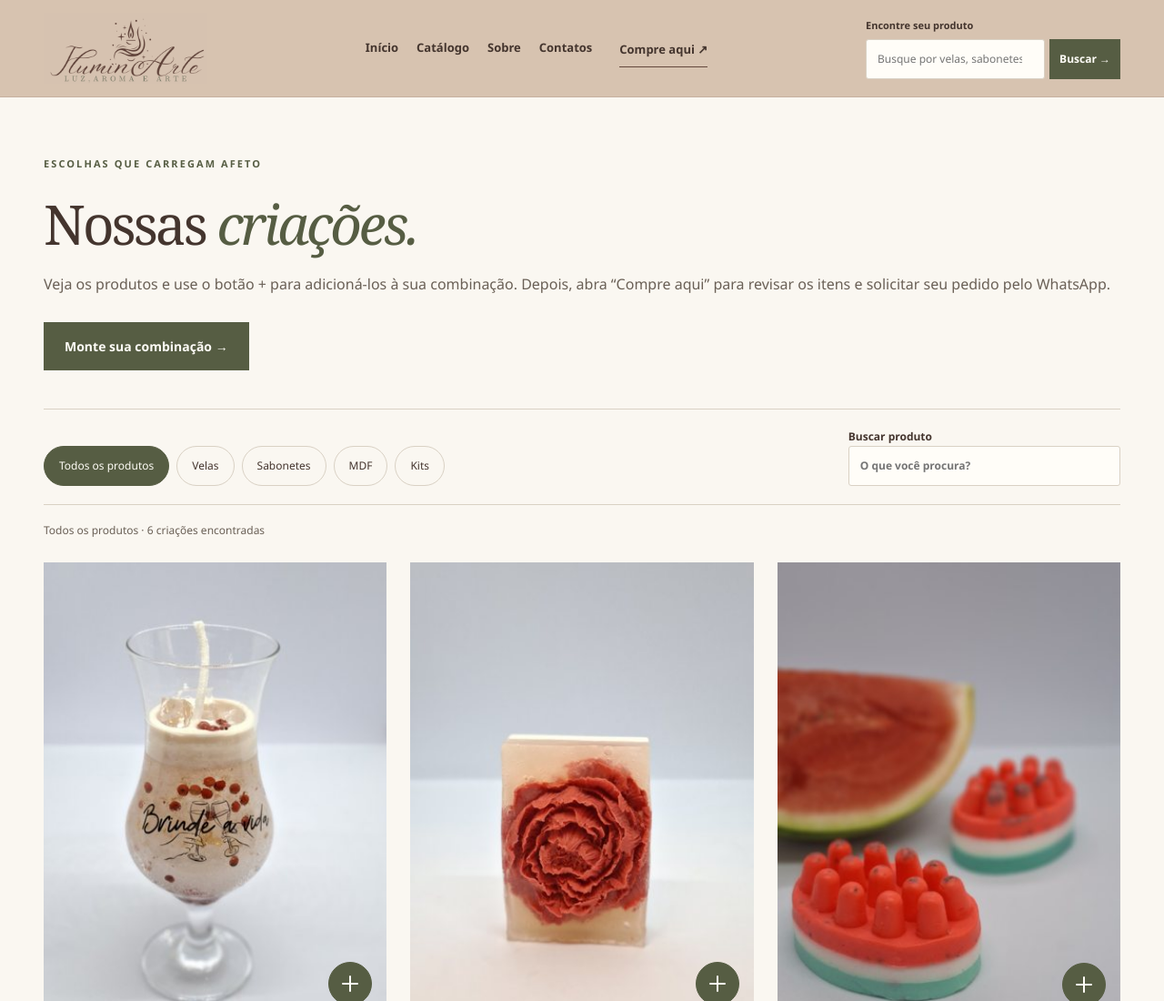
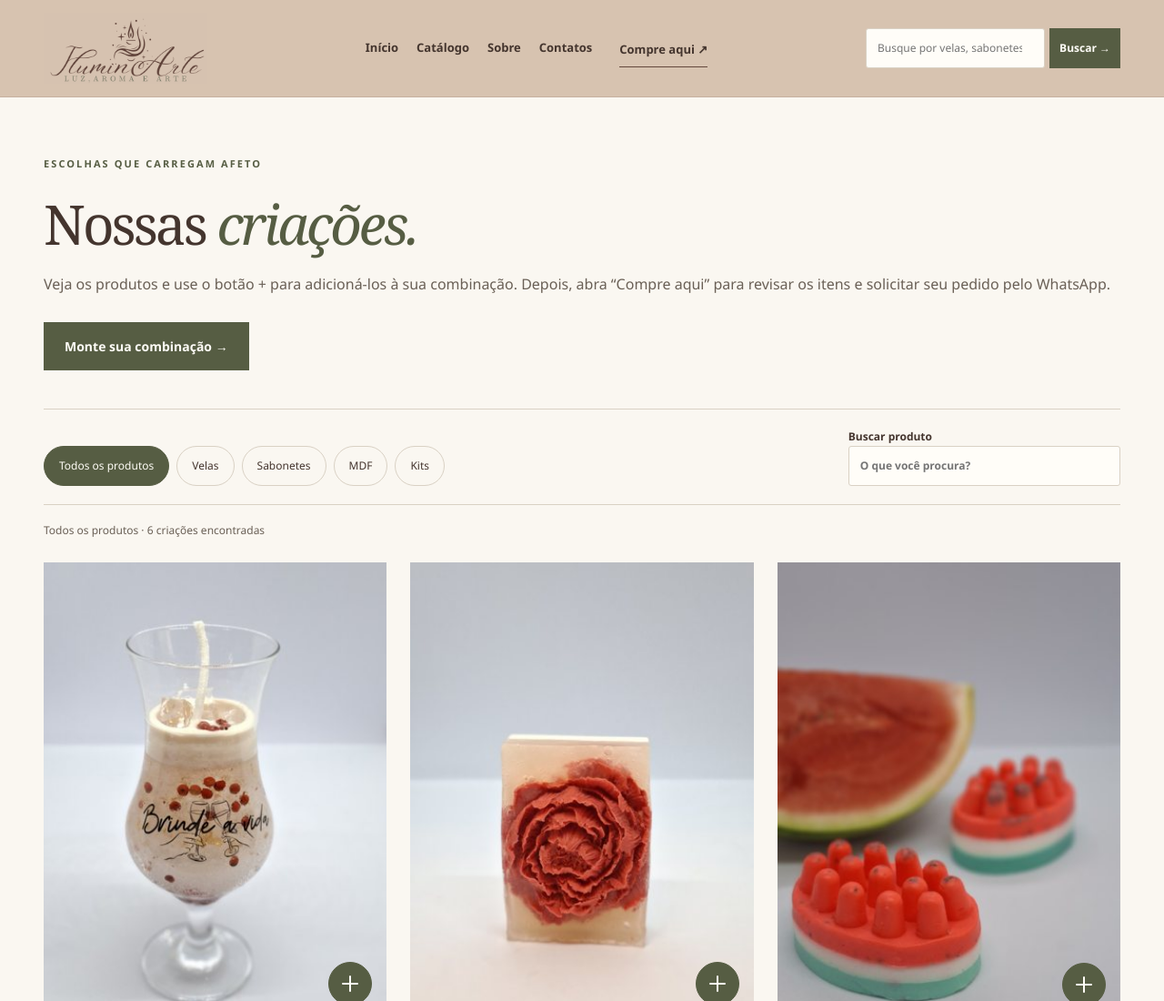
Before and after one commit to anacletocoser/iluminarte-landing-page-azure, a website: page catalogo.html in a window 1280 px wide. Shown: the top 1100 px of the page at 91% size. Drawn offline with Linux system fonts and the light colour scheme.

Commit message:
Oculta rótulo visual da busca no cabeçalho

```diff
--- a/catalogo.html
+++ b/catalogo.html
@@ -44,7 +44,7 @@
           ><a class="nav-contact" href="catalogo/monte-seu-kit.html">Compre aqui ↗</a>
         </nav>
         <form class="home-search header-search" role="search" action="catalogo.html" method="get">
-          <label for="home-search">Encontre seu produto</label>
+          <label class="visually-hidden" for="home-search">Encontre seu produto</label>
           <div class="home-search-row">
             <input
               id="home-search"
```
Also changed, not shown: catalogo/monte-seu-kit.html (+1 -1 lines), index.html (+1 -1 lines).
